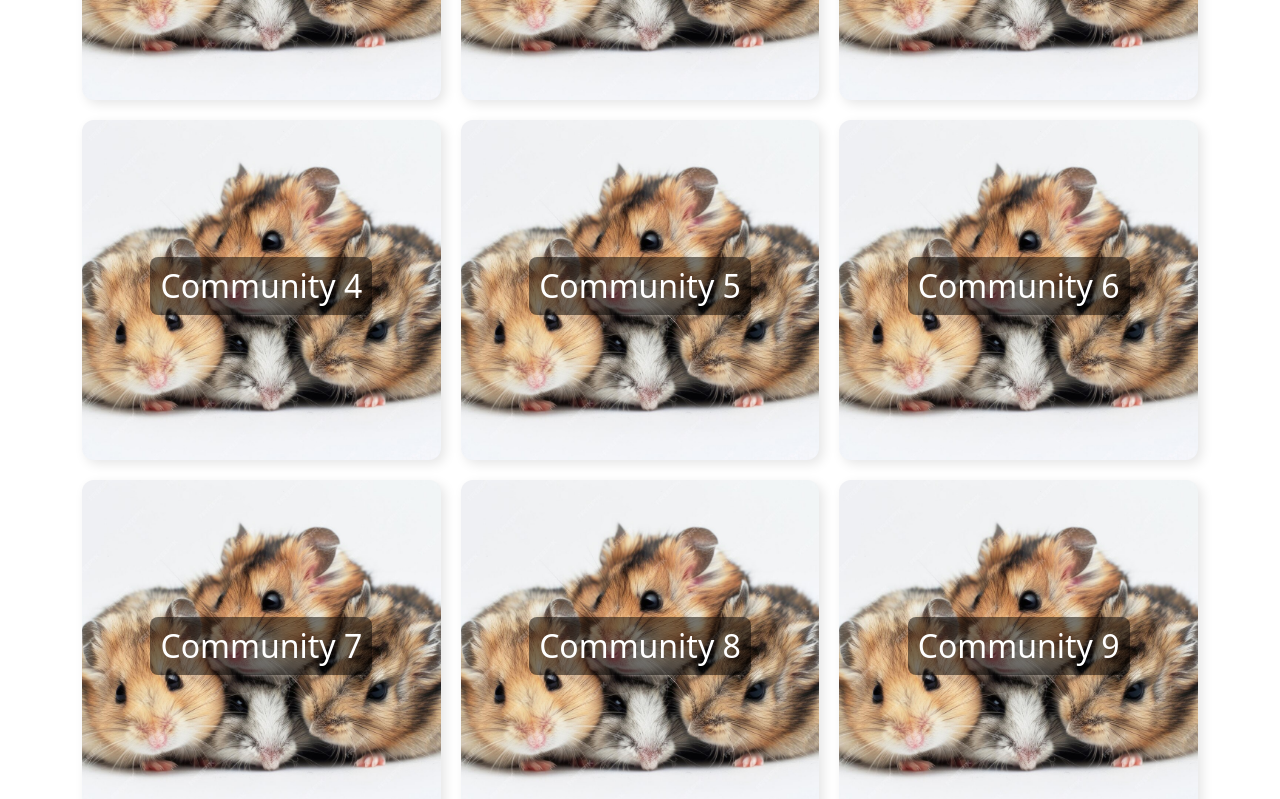
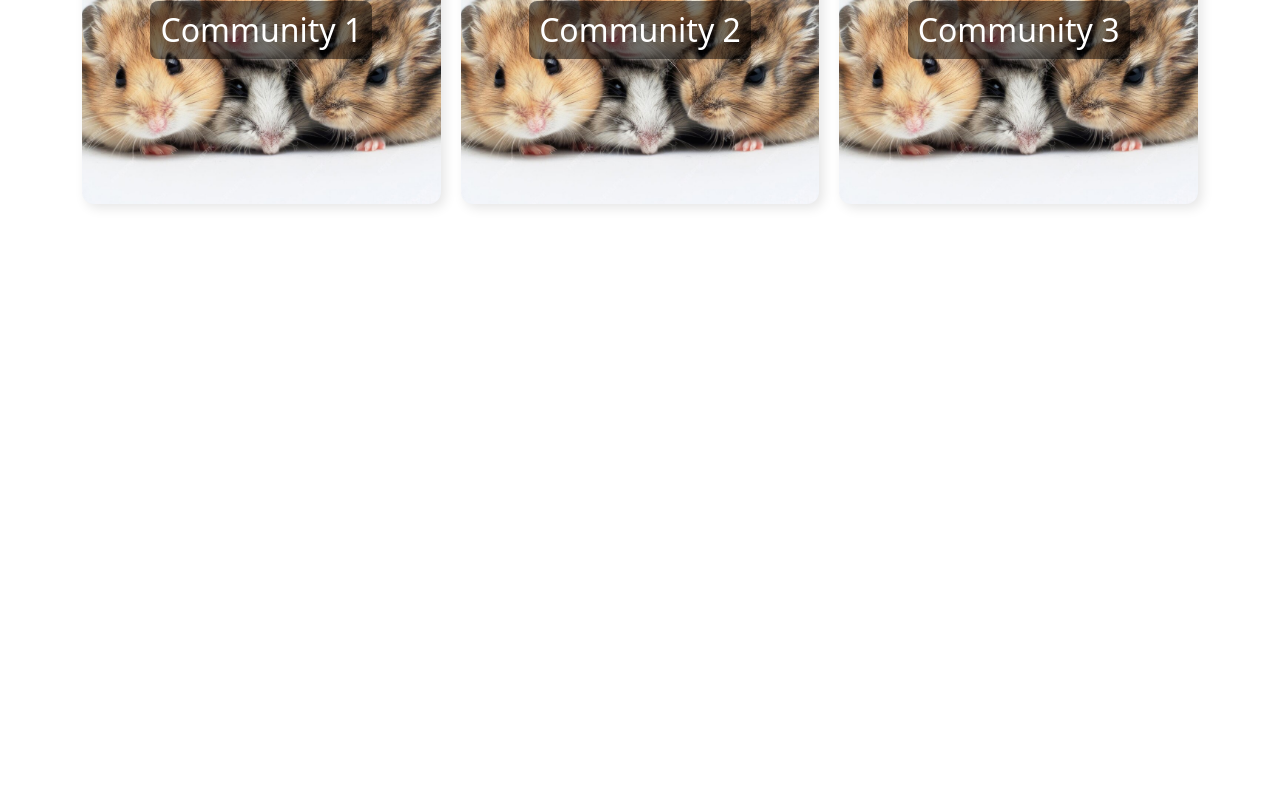
Before and after one commit to TorresEdwin/SpeakATX, a React (Vite) app in the folder frontend/: page /communities in a window 1280 px wide. Shown: the part 440-1239 px from the top of the page. After the commit the page ends 800 px from the top, so only its background shows below. Built offline with nearby package versions, Linux system fonts and the light colour scheme.

Commit message:
cull to 3 instances each

```diff
--- a/frontend/src/pages/communities.jsx
+++ b/frontend/src/pages/communities.jsx
@@ -4,23 +4,6 @@ const services = [
   { name: "Community 1" },
   { name: "Community 2" },
   { name: "Community 3" },
-  { name: "Community 4" },
-  { name: "Community 5" },
-  { name: "Community 6" },
-  { name: "Community 7" },
-  { name: "Community 8" },
-  { name: "Community 9" },
-  { name: "Community 10" },
-  { name: "Community 1" },
-  { name: "Community 2" },
-  { name: "Community 3" },
-  { name: "Community 4" },
-  { name: "Community 5" },
-  { name: "Community 6" },
-  { name: "Community 7" },
-  { name: "Community 8" },
-  { name: "Community 9" },
-  { name: "Community 10" },
 ];
 
 const CommunitiesPage = () => {
--- a/frontend/src/pages/jobs.jsx
+++ b/frontend/src/pages/jobs.jsx
@@ -26,9 +26,6 @@ const JobsPage = () => {
         { name: job1.name, title: job1.title, pay: job1.pay, language: job1.language, area: job1.area, imageUrl: job1.imageUrl, path: `/jobs/${job1.name}`},
         { name: job2.name, title: job2.title, pay: job2.pay, language: job2.language, area: job2.area, imageUrl: job2.imageUrl, path: `/jobs/${job2.name}`},
         { name: job3.name, title: job3.title, pay: job3.pay, language: job3.language, area: job3.area, imageUrl: job3.imageUrl, path: `/jobs/${job3.name}`},
-        { name: "Job 4", url: "https://www.google.com", title: "Job 4" },
-        { name: "Job 5", url: "https://www.github.com", title: "Job 5" },
-        { name: "Job 6", url: "https://www.openai.com", title: "Job 6" }
     ];
 
     return (
--- a/frontend/src/pages/translations.jsx
+++ b/frontend/src/pages/translations.jsx
@@ -26,60 +26,6 @@ const services = [
     language: "French, English",
     area: "Downtown Austin",
     pricing: "Premium",
-    mapUrl: "#",
-    website: "https://github.com/",
-  },
-  {
-    name: "German Deli",
-    rating: 4.3,
-    language: "German, English",
-    area: "West Austin",
-    pricing: "Mid-range",
-    mapUrl: "#",
-    website: "https://github.com/",
-  },
-  {
-    name: "Japanese Market",
-    rating: 4.6,
-    language: "Japanese, English",
-    area: "East Austin",
-    pricing: "Mid-range",
-    mapUrl: "#",
-    website: "https://github.com/",
-  },
-  {
-    name: "Italian Eatery",
-    rating: 4.7,
-    language: "Italian, English",
-    area: "South Austin",
-    pricing: "Premium",
-    mapUrl: "#",
-    website: "https://github.com/",
-  },
-  {
-    name: "Korean BBQ",
-    rating: 4.4,
-    language: "Korean, English",
-    area: "North Austin",
-    pricing: "Mid-range",
-    mapUrl: "#",
-    website: "https://github.com/",
-  },
-  {
-    name: "Indian Spices",
-    rating: 4.5,
-    language: "Hindi, English",
-    area: "Central Austin",
-    pricing: "Budget-friendly",
-    mapUrl: "#",
-    website: "https://github.com/",
-  },
-  {
-    name: "Middle Eastern Grill",
-    rating: 4.6,
-    language: "Arabic, English",
-    area: "North Austin",
-    pricing: "Mid-range",
     mapUrl: "#",
     website: "https://github.com/",
   },
```
